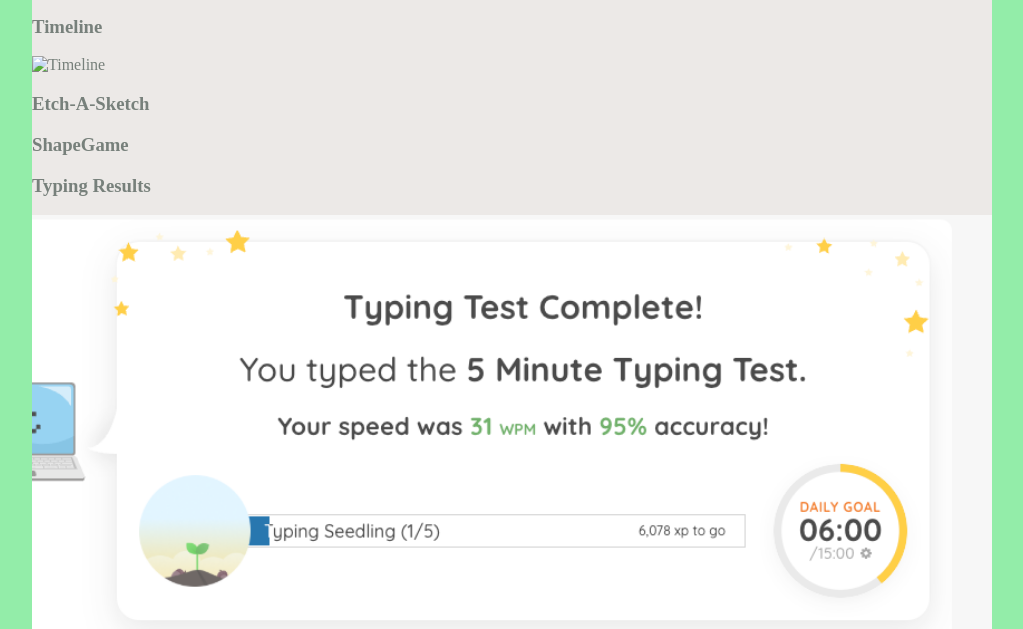
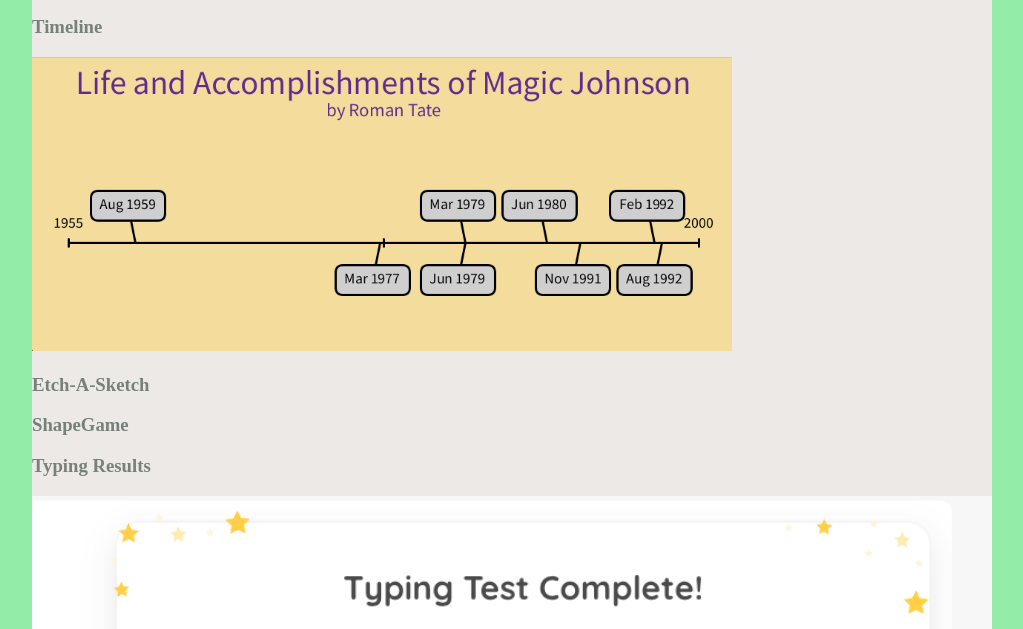
Before and after one commit to RomanTate/ecsportfolio, a plain HTML site: page ecs/index.html in a window 1280 px wide. Shown: the part 143-772 px from the top of the page, without its empty margins (128-1151 px from the left). Drawn offline with Linux system fonts and the light colour scheme.

Commit message:
Update index.html

```diff
--- a/ecs/index.html
+++ b/ecs/index.html
@@ -17,7 +17,7 @@
   <div class="content">
 
 	  <h3>Timeline</h3>
-	  <img src="" alt="Timeline" width="960" >
+	  <img src="../images/timeline.png" alt="Timeline" width="700" >
 
 	  <h3>Etch-A-Sketch</h3>
 
```
